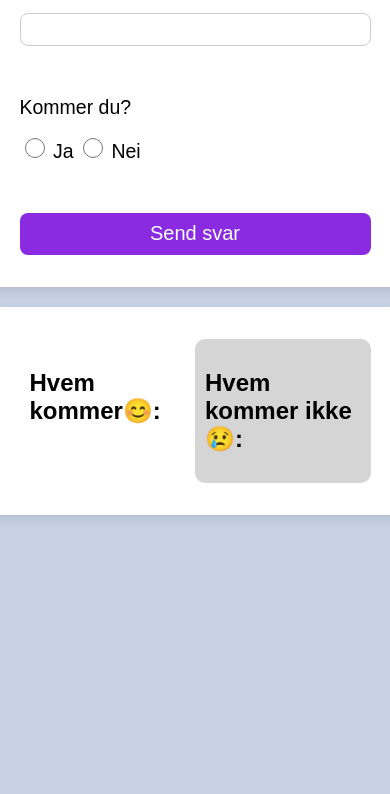
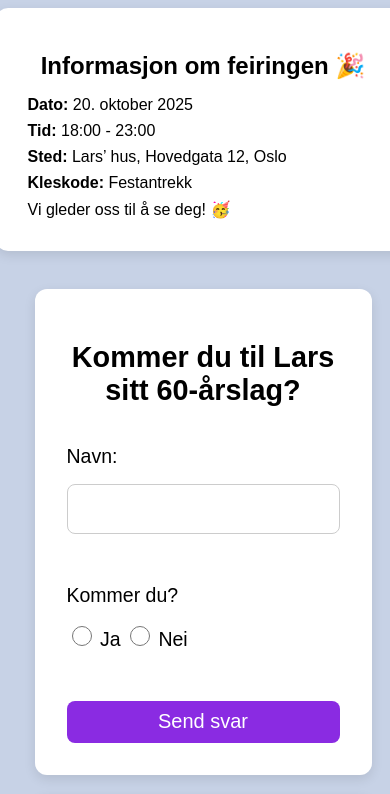
Before and after one commit to martir2109/60-aarslag-Larry, a plain HTML site: page index.html in a window 390 px wide. Shown: the part 250-1044 px from the top of the page. Before the commit the page ends 844 px from the top, so only its background shows below. Drawn offline with Linux system fonts and the light colour scheme; no server answers.

Commit message:
test info boks

```diff
--- a/index.html
+++ b/index.html
@@ -7,8 +7,24 @@
     <title>Larry 60 årslag</title>
   </head>
   <body>
+    <div class="title-container">
+    <h1>Du er invitert til Lars sitt 60-årslag 🎉</h1>
+</div>
+<div class="info-box">
+    <h2>Informasjon om feiringen 🎉</h2>
+    <p><strong>Dato:</strong> 20. oktober 2025</p>
+    <p><strong>Tid:</strong> 18:00 - 23:00</p>
+    <p><strong>Sted:</strong> Lars’ hus, Hovedgata 12, Oslo</p>
+    <p><strong>Kleskode:</strong> Festantrekk</p>
+    <p>Vi gleder oss til å se deg! 🥳</p>
+  </div>
+
+  </br>
+    <div class="form-container">
     <div class="rsvp-container">
-      <h1>RSVP til Lars sitt 60-årslag 🎉</h1>
+      <h1>Kommer du til Lars sitt 60-årslag?</h1>
+    </br>
+
       <form id="rsvp-form">
         <label for="name" class="name">Navn:</label>
         <input type="text" id="name" name="name" required>
@@ -29,12 +45,17 @@
     </div>
 <div class="hvem-kommer-kommerikke-boks">
 <div class="hvem-kommer-boks">
+    <div class="content">
     <h2>Hvem kommer😊:</h2>
 <ul id="attending-list"></ul>
 </div>
+</div>
 <div class="hvem-kommer-ikke-boks">
+    <div class="content">
 <h2>Hvem kommer ikke😢:</h2>
 <ul id="not-attending-list"></ul>
+</div>
+</div>
 </div>
 </div>
     <script src="../../public/script.js"></script>
--- a/public/style.css
+++ b/public/style.css
@@ -1,14 +1,18 @@
 body {
-  font-family: Arial, sans-serif;
-  background: #f5f5f5;
+  font-family: Arial, Helvetica, sans-serif;
   display: flex;
   flex-direction: column;
-  justify-content: center;
   align-items: center;
-  height: 100vh;
-  margin: 0;
+  min-height: 100vh;
   width: 100%;
   background-color: rgb(145, 166, 207, 0.5);
+}
+
+.form-container {
+  width: 100%;
+  display: flex;
+  flex-direction: column;
+  align-items: center;
 }
 
 .rsvp-container {
@@ -16,7 +20,7 @@ body {
   padding: 2rem;
   border-radius: 12px;
   box-shadow: 0 4px 12px rgba(0, 0, 0, 0.1);
-  width: 90%;
+  width: 100%;
   max-width: 600px;
   text-align: left;
 }
@@ -24,10 +28,19 @@ body {
 label {
   font-size: clamp(1.2rem, 5vw, 1.3rem);
 }
+.title-container {
+  width: 90%;
+}
 
 h1 {
-  margin-bottom: 1rem;
   text-align: center;
+  font-size: clamp(3rem, 5vw, 3rem);
+}
+
+.rsvp-container h1 {
+  margin-bottom: 20px;
+  text-align: center;
+  font-size: clamp(1.8rem, 5vw, 2rem);
 }
 
 form {
@@ -40,6 +53,7 @@ input[type="text"] {
   padding: 0.5rem;
   border-radius: 8px;
   border: 1px solid #ccc;
+  height: 32px;
 }
 
 .radio-btn {
@@ -55,9 +69,10 @@ input[type="text"] {
   border-radius: 8px;
   cursor: pointer;
   font-size: clamp(1.25rem, 5vw, 1.5rem);
+  cursor: pointer;
 }
 
-button:hover {
+.svar-button:hover {
   background: #45a049;
 }
 
@@ -78,7 +93,7 @@ button:hover {
   padding: 2rem;
   border-radius: 12px;
   box-shadow: 0 4px 12px rgba(0, 0, 0, 0.1);
-  width: 90%;
+  width: 100%;
   max-width: 600px;
   text-align: left;
   justify-content: space-between;
@@ -96,9 +111,14 @@ button:hover {
 
 .hvem-kommer-ikke-boks {
   width: 45%;
-  background-color: rgb(172, 172, 172, 0.5);
+  background-color: rgb(172, 172, 172, 0.3);
   padding: 10px;
   border-radius: 10px;
+}
+
+.hvem-kommer-ikke-boks h2,
+.hvem-kommer-boks h2 {
+  font-size: clamp(1.25rem, 5vw, 1.4rem);
 }
 
 .hvem-kommer-boks {
@@ -106,3 +126,46 @@ button:hover {
   padding: 10px;
   border-radius: 10px;
 }
+
+.info-box {
+  background: white;
+  padding: 1.5rem 2rem;
+  border-radius: 12px;
+  box-shadow: 0 4px 12px rgba(0, 0, 0, 0.1);
+  width: 90%;
+  max-width: 600px;
+  margin: 20px 0;
+  text-align: left;
+}
+
+.info-box h2 {
+  margin-bottom: 1rem;
+  font-size: clamp(1.5rem, 4vw, 2rem);
+  text-align: center;
+}
+
+.info-box p {
+  margin: 0.5rem 0;
+  font-size: clamp(1rem, 3vw, 1.2rem);
+}
+
+@media screen and (max-width: 750px) {
+  .rsvp-container,
+  .hvem-kommer-kommerikke-boks {
+    width: 70%;
+  }
+  .hvem-kommer-kommerikke-boks {
+    flex-direction: column;
+    gap: 20px;
+  }
+
+  .hvem-kommer-ikke-boks,
+  .hvem-kommer-boks {
+    width: 100%;
+    padding: 0;
+  }
+
+  .content {
+    padding: 10px;
+  }
+}
```
